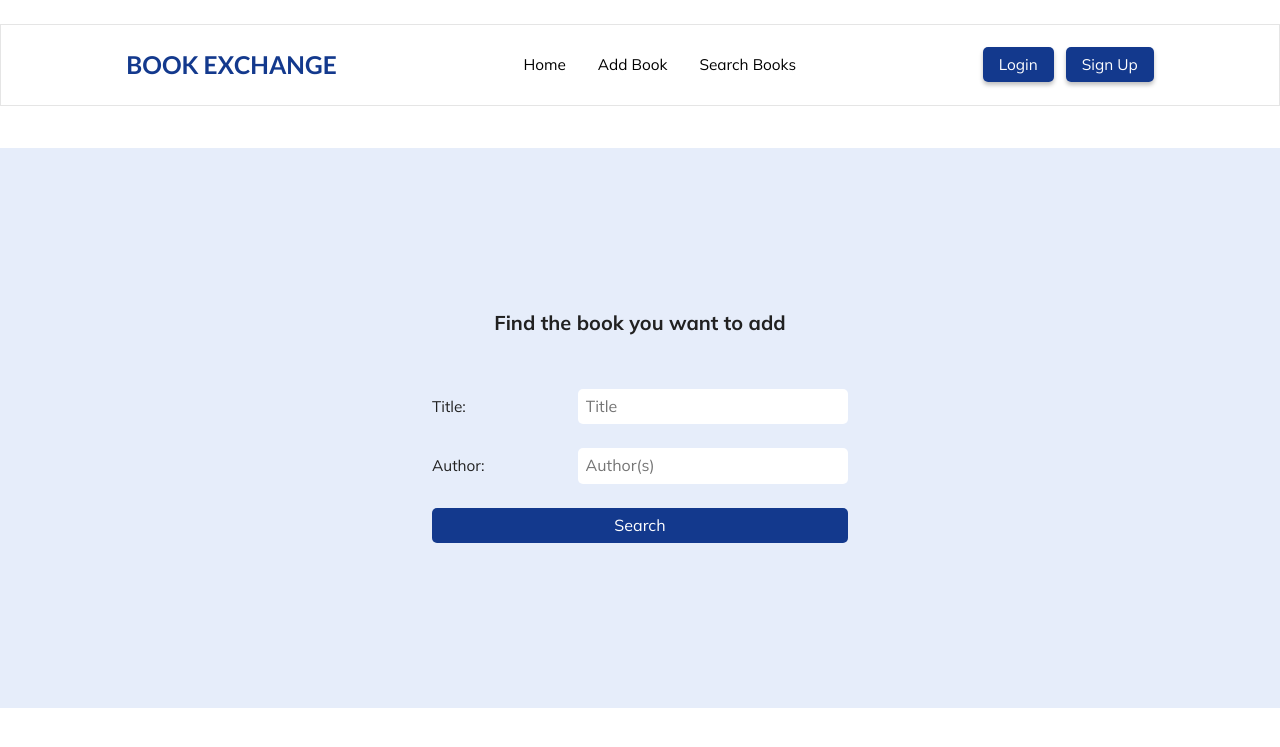
After one commit to faustinacheng/book-exchange, a Flask app: page /add-books in a window 1280 px wide. The commit adds this page. Shown: the top 747 px of the page. Run offline with Flask 2, Linux system fonts and the light colour scheme; some libraries are stand-ins or nearby versions.

Commit message:
Add add-books search

```diff
--- a/BookSwap/forms.py
+++ b/BookSwap/forms.py
@@ -17,7 +17,8 @@ class RegisterForm(FlaskForm):
             raise ValidationError('Email Address already exists! Please try a different email address')
 
     name = StringField(label='Name:', validators=[Length(min=2, max=50), DataRequired()])
-    email_address = StringField(label='Email Address:', validators=[Email(message='Email address is invalid.'), DataRequired()])
+    email_address = StringField(label='Email Address:',
+                                validators=[Email(message='Email address is invalid.'), DataRequired()])
     password1 = PasswordField(label='Password:',
                               validators=[Length(min=6, message='Password must be at least 6 characters long.'),
                                           DataRequired()])
@@ -25,3 +26,9 @@ class RegisterForm(FlaskForm):
                               validators=[EqualTo(fieldname='password1', message='Passwords do not match.'),
                                           DataRequired()])
     submit = SubmitField(label='Sign Up')
+
+
+class AddBooksForm(FlaskForm):
+    title = StringField(label='Title:')
+    author = StringField(label='Author:')
+    submit = SubmitField(label='Search')
--- a/BookSwap/routes.py
+++ b/BookSwap/routes.py
@@ -1,14 +1,17 @@
 from BookSwap import app, db
-from flask import render_template, url_for, flash, redirect
+from flask import render_template, url_for, flash, redirect, request
 from flask_login import login_user, logout_user, login_required, current_user
 from BookSwap.models import User
-from BookSwap.forms import LoginForm, RegisterForm
+from BookSwap.forms import LoginForm, RegisterForm, AddBooksForm
+import requests
+from urllib import parse
 
 
 @app.route('/')
 @app.route('/home')
 def home_page():
     return render_template('home.html')
+
 
 @app.route('/login', methods=['POST', 'GET'])
 def login_page():
@@ -17,12 +20,13 @@ def login_page():
         attempted_user = User.query.filter_by(email_address=form.email_address.data).first()
         if attempted_user and attempted_user.check_password(attempted_password=form.password.data):
             login_user(attempted_user)
-            flash(f'Welcome back, { attempted_user.name }!', category='success')
+            flash(f'Welcome back, {attempted_user.name}!', category='success')
             return redirect(url_for('home_page'))
         else:
             flash('Email address or password is not correct! Please try again', category='error')
 
     return render_template('login.html', form=form)
+
 
 @app.route('/logout')
 def logout_page():
@@ -30,20 +34,68 @@ def logout_page():
     flash('We\'ll miss you, come back soon!', category='info')
     return redirect(url_for('home_page'))
 
+
 @app.route('/register', methods=['GET', 'POST'])
 def register_page():
     form = RegisterForm()
     if form.validate_on_submit():
         user_to_create = User(name=form.name.data,
-                                email_address=form.email_address.data,
-                                password=form.password1.data)
+                              email_address=form.email_address.data,
+                              password=form.password1.data)
         db.session.add(user_to_create)
         db.session.commit()
         login_user(user_to_create)
         flash(f'Account created successfully! You are now logged in as {user_to_create.name}', category='success')
         return redirect(url_for('home_page'))
-    if form.errors != {}: #If there are errors from the validations
+    if form.errors != {}:  # If there are errors from the validations
         for err_msg in form.errors.values():
             flash(f'{err_msg[0]}', category='error')
 
     return render_template('register.html', form=form)
+
+
+@app.route('/add-books', methods=['GET', 'POST'])
+def add_books():
+    form = AddBooksForm()
+    search_url = 'https://www.googleapis.com/books/v1/volumes?'
+    search_data = []
+
+    if request.method == 'POST':
+        if request.form.get('author') == '':
+            search_params = {
+                'q': f'intitle:{request.form.get("title")}',
+                'printType': 'books',
+                'langRestrict': 'en',
+            }
+        elif request.form.get('title') == '':
+            search_params = {
+                'q': f'inauthor:{request.form.get("author")}',
+                'printType': 'books',
+                'langRestrict': 'en',
+            }
+        else:
+            search_params = {
+                'q': f'inauthor:{request.form.get("author")}+intitle:{request.form.get("title")}',
+                'printType': 'books',
+                'langRestrict': 'en',
+                'projection': 'lite'
+            }
+
+        r = requests.get(search_url, params=parse.urlencode(search_params))
+
+        results = r.json()['items']
+        for result in results:
+            entry = {
+                'id': result['id'],
+                'title': result['volumeInfo'].get('title'),
+                'authors': result['volumeInfo'].get('authors'),
+                'subtitle': result['volumeInfo'].get('subtitle'),
+                'description': result['volumeInfo'].get('description'),
+                'categories': result['volumeInfo'].get('categories'),
+                'image': result['volumeInfo'].get('imageLinks', {}).get('thumbnail')
+            }
+
+            search_data.append(entry)
+        print(request.form.get("author"))
+
+    return render_template('add-books.html', form=form, search_data=search_data)
--- a/BookSwap/static/css/style.css
+++ b/BookSwap/static/css/style.css
@@ -264,17 +264,17 @@ form {
 
 input:-webkit-autofill,
 input:-webkit-autofill:hover,
-input:-webkit-autofill:focus
+input:-webkit-autofill:focus,
 input:-webkit-autofill,
 textarea:-webkit-autofill,
-textarea:-webkit-autofill:hover
+textarea:-webkit-autofill:hover,
 textarea:-webkit-autofill:focus,
 select:-webkit-autofill,
 select:-webkit-autofill:hover,
 select:-webkit-autofill:focus {
     border: none;
     -webkit-text-fill-color: var(--clr-neutral-900);
-    -webkit-box-shadow: 0 0 0px 1000px #fff inset;
+    -webkit-box-shadow: 0 0 0 1000px #fff inset;
     transition: background-color 5000s ease-in-out 0s;
     font-family: var(--ff-primary);
 }
--- /dev/null
+++ b/BookSwap/templates/add-books.html
@@ -0,0 +1,41 @@
+{% extends 'base.html' %}
+
+{% block content %}
+
+<div class="main-ribbon bg-light">
+    <div class="container container--narrow">
+        <h2>Find the book you want to add</h2>
+
+
+        <form method="POST" class="form--narrow">
+            {{ form.hidden_tag() }}
+
+            <div class="form-row">
+                {{ form.title.label() }}
+                {{ form.title(class='input--narrow', placeholder='Title') }}
+            </div>
+
+            <div class="form-row">
+                {{ form.author.label() }}
+                {{ form.author(class='input--narrow', placeholder='Author(s)') }}
+            </div>
+
+            {{ form.submit(class="button-style") }}
+
+        </form>
+    </div>
+</div>
+
+<div class="search-results">
+    {% for result in search_data %}
+    <div class="single-result">
+        {{ result.title }}
+        {{ result.authors }}
+        {% if result.subtitle %}
+        {{ result.subtitle }}
+        {% endif %}
+    </div>
+    {% endfor %}
+</div>
+
+{% endblock %}
--- a/BookSwap/templates/base.html
+++ b/BookSwap/templates/base.html
@@ -23,7 +23,7 @@
                 <a href="{{ url_for('home_page') }}">Home</a>
             </li>
             <li>
-                <a href="#">Add Book</a>
+                <a href="{{ url_for('add_books') }}">Add Book</a>
             </li>
             <li>
                 <a href="#">Search Books</a>
```
